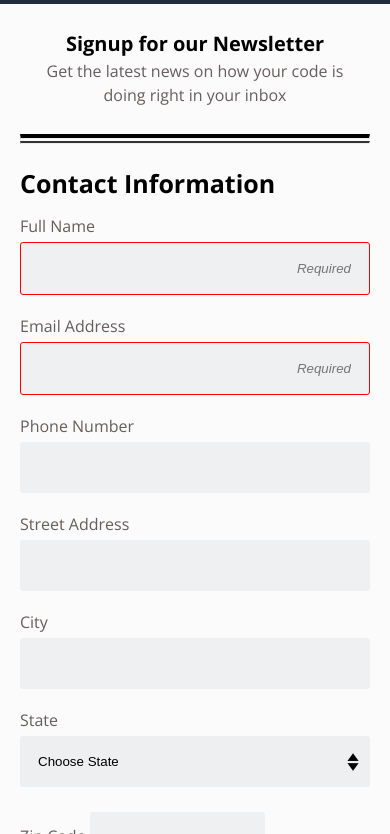
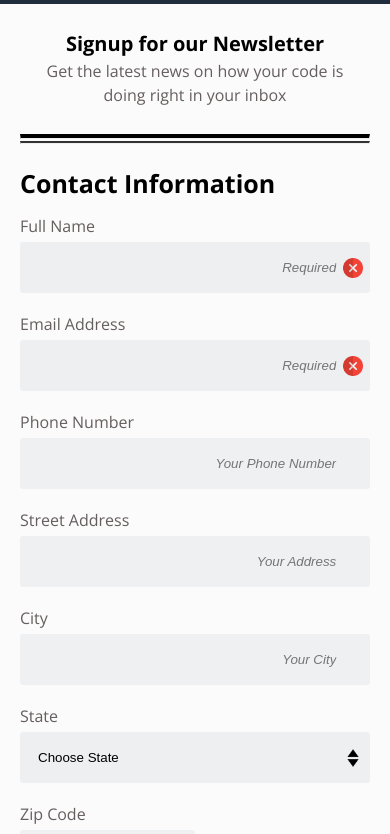
Before and after one commit to KemmyS/Online-Registration-Form, a plain HTML site: page index.html in a window 390 px wide. Shown: the part 70-904 px from the top of the page. Drawn offline with nearby package versions, Linux system fonts and the light colour scheme.

Commit message:
mobile design exceeds expectations

```diff
--- a/css/styles.css
+++ b/css/styles.css
@@ -3,8 +3,6 @@
     margin: 0;
     padding: 0;
 }
-
-@media only screen and (min-width:320px) {
 
 body {
     font-family: 'Open Sans', sans-serif;
@@ -28,7 +26,7 @@
     font-size: 25px;
     text-align: center;
     text-transform: uppercase;
-        letter-spacing: 2;
+    letter-spacing: 2px;
 }
 
 .secondary_heading {
@@ -91,35 +89,73 @@
 
 }
 
-    input::placeholder,
-    textarea::placeholder {
+input[type="text"],
+input[type="email"],
+input[type="tel"],
+input[type="number"],
+select,
+textarea {
+    transition: all 300ms;
+}
+
+input[type="text"]:focus,
+input[type="tel"]:focus,
+input[type="number"]:focus,
+select:focus,
+textarea:focus {
+    border: 1px solid #1f2d3d;
+}
+
+input::placeholder {
     text-align: right;
     font-style: italic;
+    transform: translateX(-5%);
 }
 
 
-input[type="text"]:valid:required{
+input:required:valid {
     transition: all 2s;
     background-image: url(/images/check.png);
+    background-size: 20px;
+    background-repeat: no-repeat;
+    background-position: 98% 50%;
+    border: 1px solid lightgreen;
+}
+
+
+input:required:valid:focus {
+    border: 1px solid lightgreen;
+}
+
+
+input:required:invalid:not(:focus):not(:placeholder-shown) {
+    border: 1px solid red;
+}
+
+input:required:invalid:not(:focus):placeholder-shown,
+input:required:invalid:not(:focus) {
+    background-image: url(/images/asterisk.png);
     background-size: 20px;
     background-repeat: no-repeat;
     background-position: 98% 50%;
 }
 
 
-input[type="text"]:valid:focus:required{
-    transition: all 300ms;
-    border: 1px solid lightgreen;
-}
-
-input[type="text"]:invalid:required,
-input[type="text"]:invalid:focus:required{
-    transition: all 300ms;
+input:required:invalid:focus {
     border: 1px solid red;
+    background-image: url(/images/asterisk.png);
+    background-size: 20px;
+    background-repeat: no-repeat;
+    background-position: 98% 50%;
 }
 
 .zip_code {
     width: 50%;
+}
+
+label[for="zip-code"]{
+    display: block;
+    width: 100%;
 }
 
 .news_letter {
@@ -149,6 +185,11 @@ textarea {
     background-color: hsla(210, 9%, 83%, 0.302);
     border: none;
     border-radius: 3px;
+    outline: none;
+}
+
+textarea::placeholder {
+    text-align: left;
 }
 
 button {
@@ -173,4 +214,5 @@ footer {
 
 }
 
-}
+/* @media only screen and (min-width: 768px){} */
+/* @media only screen and (min-width: 1024px){} */
--- a/index.html
+++ b/index.html
@@ -1,5 +1,6 @@
 <!DOCTYPE html>
 <html lang="en">
+
 <head>
     <meta charset="UTF-8">
     <meta http-equiv="X-UA-Compatible" content="IE=edge">
@@ -33,19 +34,34 @@
                 <legend class="content_headings">Contact Information</legend>
 
                 <label for="name">Full Name</label>
-            <input type="text" id="name" name="user_name" placeholder="Required" required>
+                <input
+                    type="text"
+                    id="name"
+                    name="user_name"
+                    placeholder="Required"
+                    pattern="[A-Za-z]+[ ][A-Za-z]+"
+                    required
+                >
 
                 <label for="email">Email Address</label>
-            <input type="text" id="email" name="user_email" placeholder="Required" required>
+                <input
+                    type="email"
+                    id="email"
+                    name="user_email"
+                    placeholder="Required"
+                    minlength="11"
+                    maxlength="30"
+                    required
+                >
 
                 <label for="phone">Phone Number</label>
-            <input type="text" id="phone" name="user_phone">
+                <input type="tel" id="phone" name="user_phone" placeholder="Your Phone Number">
 
                 <label for="address">Street Address</label>
-            <input type="text" id="address" name="user_address">
+                <input type="text" id="address" name="user_address" placeholder="Your Address">
 
                 <label for="city">City</label>
-            <input type="text" id="city" name="user_city">
+                <input type="text" id="city" name="user_city" placeholder="Your City">
 
 
                 <label for="state">State</label>
@@ -103,11 +119,11 @@
 
 
                 <label for="zip-code">Zip Code</label>
-            <input type="text" id="zip-code" name="user_zip" class="zip_code">
+                <input type="number" id="zip-code" name="user_zip" class="zip_code" placeholder="Your Zip Code">
 
             </fieldset>
 
-        <hr  class="sub-hr">
+            <hr class="sub-hr">
 
             <fieldset>
                 <legend class="content_headings">Newsletter</legend>
@@ -148,9 +164,6 @@
 
             <button type="submit">Sign Up</button>
         </form>
-
-
-
     </main>
 
     <footer>Copyright The Code Review</footer>
```
Also changed, not shown: images/asterisk.png (added). Lines whose indentation alone changed are shown as unchanged.
